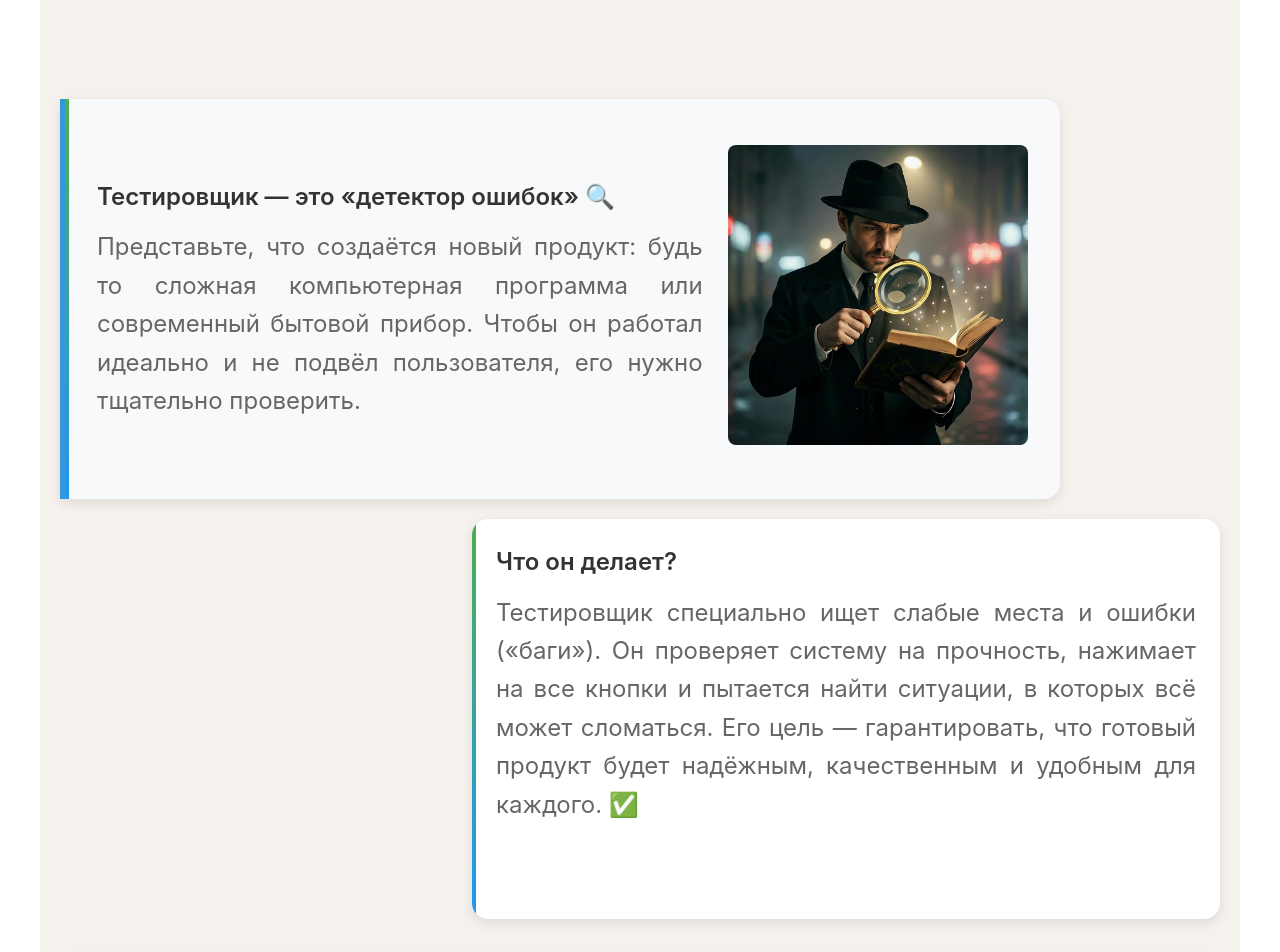
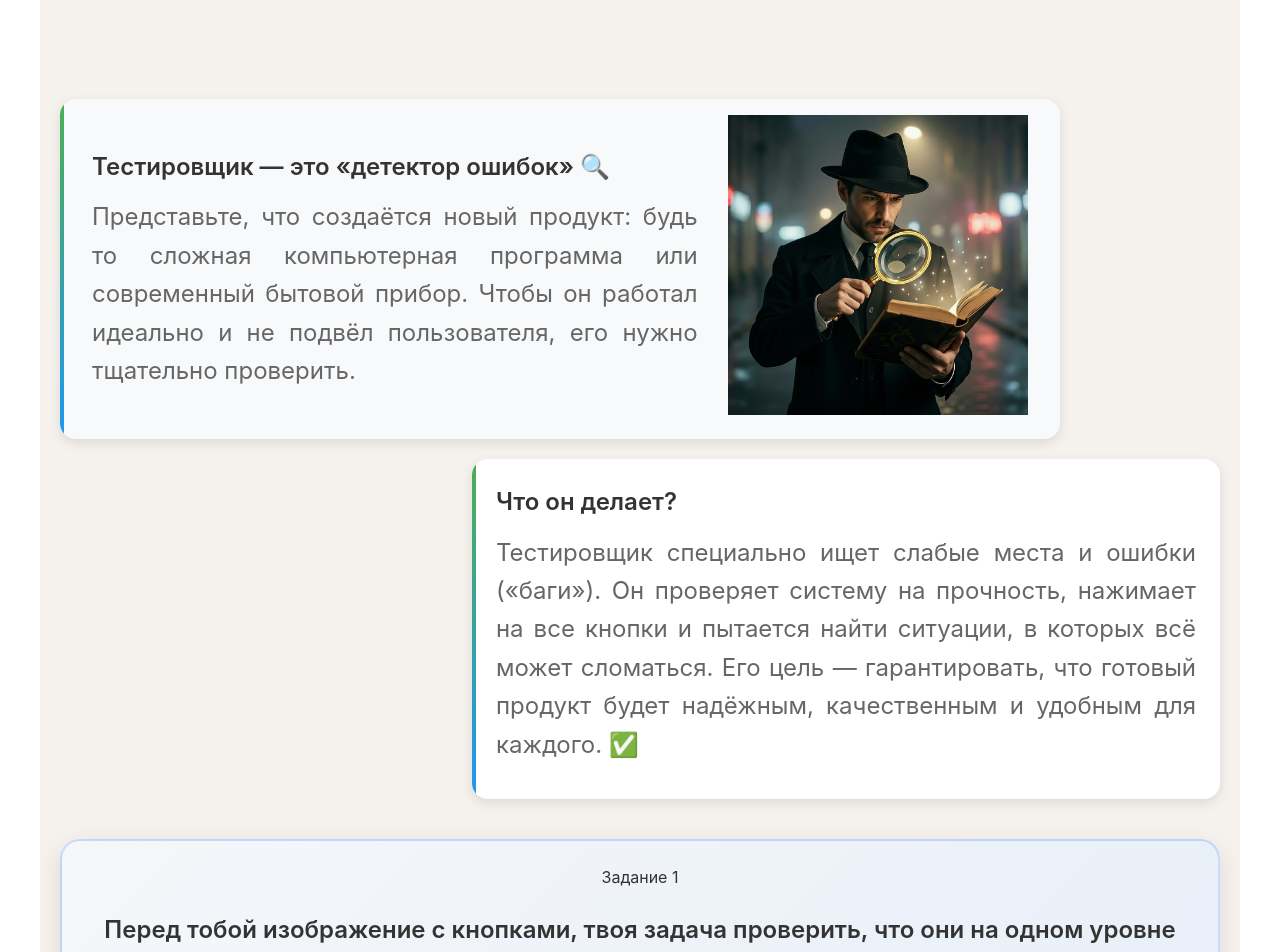
Before and after one commit to alexivanovskiy/simulator---I-m-QA, a plain HTML site: page index.html in a window 1280 px wide. Shown: the part 684-1636 px from the top of the page. Drawn offline with Linux system fonts and the light colour scheme.

Commit message:
Откорректировал высоту карточек с текстом, и левый градиент первой карточки

```diff
--- a/index.html
+++ b/index.html
@@ -70,7 +70,7 @@
             <div class="task task-2 hidden" data-task-id="2">
                 <span>Задание 2</span>
                 <h2 class="text-start">
-                    Вот тебе следующее задание. Всё ли здесь хорошо?
+                    Вот тебе следующее задание. Кнопки здесь на одном уровне?
                 </h2>
                 <img class="photo3" src="static/images/photo3.png" alt="Задание 2">
                 <h2 class="test_results">Результат тестирования</h2>
--- a/static/styles/style.css
+++ b/static/styles/style.css
@@ -130,7 +130,8 @@ a {
   border-radius: 16px;
   padding: 24px;
   box-shadow: 0 4px 12px rgba(0, 0, 0, 0.1);
-  flex: 1 1 400px;
+  flex: 1 1 340px;
+
   max-width: 1000px;
   transition: transform 0.3s ease, box-shadow 0.3s ease;
   position: relative;
@@ -146,9 +147,9 @@ a {
 }
 .card-item--primary {
   background: #f8f9fa;
-  border-left: 5px solid #3498db;
+  position: relative;
   padding: 2rem;
-  border-radius: 0 16px 16px 0;
+
 }
 
 .card-item--primary p {
@@ -171,7 +172,7 @@ a {
 .card-item--primary img {
   width: 300px; /* Оставляем только одно значение ширины */
   height: auto;
-  border-radius: 8px;
+  border-radius:
   flex-shrink: 0; /* Запрещаем картинке сжиматься, чтобы она не "уезжала" вниз */
 }
 
@@ -182,6 +183,8 @@ a {
 
 }
 
+
+
 .card-item::before {
   content: '';
   position: absolute;
@@ -190,6 +193,18 @@ a {
   width: 4px;
   height: 100%;
   background: linear-gradient(to bottom, #4CAF50, #2196F3);
+}
+
+/* Используем тот же градиент, что и у всех карточек */
+.card-item--primary::before {
+    content: '';
+    position: absolute;
+    top: 0;
+    left: 0;
+    width: 4px;                    /* можно сделать чуть толще */
+    height: 100%;
+    background: linear-gradient(to bottom, #4CAF50, #2196F3);
+
 }
 
 .card-item:hover {
```
